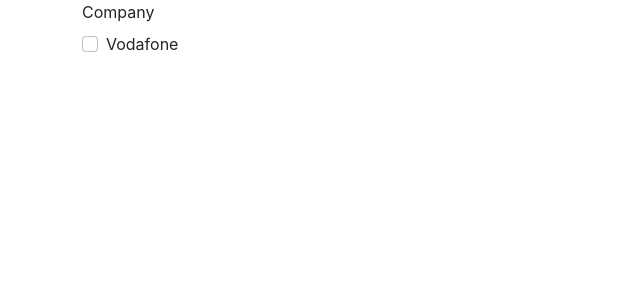
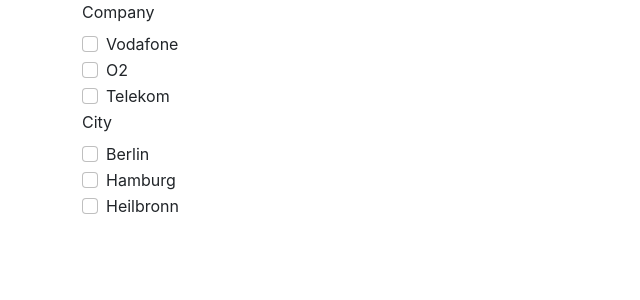
Before and after one commit to petracarrion/learn-react, a React (Create React App) app in the folder job-market-analytics/: page / in a window 1280 px wide. Shown: the top 300 px of the page, without its empty margins (0-640 px from the left). Built offline with nearby package versions, Linux system fonts and the light colour scheme.

Commit message:
Edit App.tsx

```diff
--- a/job-market-analytics/src/App.tsx
+++ b/job-market-analytics/src/App.tsx
@@ -11,9 +11,39 @@ const filterItems: FilterContainerProps = {
                     name: 'Vodafone',
                     weight: '99',
                     checked: false,
-                }
+                },
+                {
+                    name: 'O2',
+                    weight: '99',
+                    checked: false,
+                },
+                {
+                    name: 'Telekom',
+                    weight: '99',
+                    checked: false,
+                },
             ],
-        }
+        },
+        {
+            name: 'city',
+            options: [
+                {
+                    name: 'Berlin',
+                    weight: '99',
+                    checked: false,
+                },
+                {
+                    name: 'Hamburg',
+                    weight: '99',
+                    checked: false,
+                },
+                {
+                    name: 'Heilbronn',
+                    weight: '99',
+                    checked: false,
+                },
+            ],
+        },
     ],
 };
 
```
